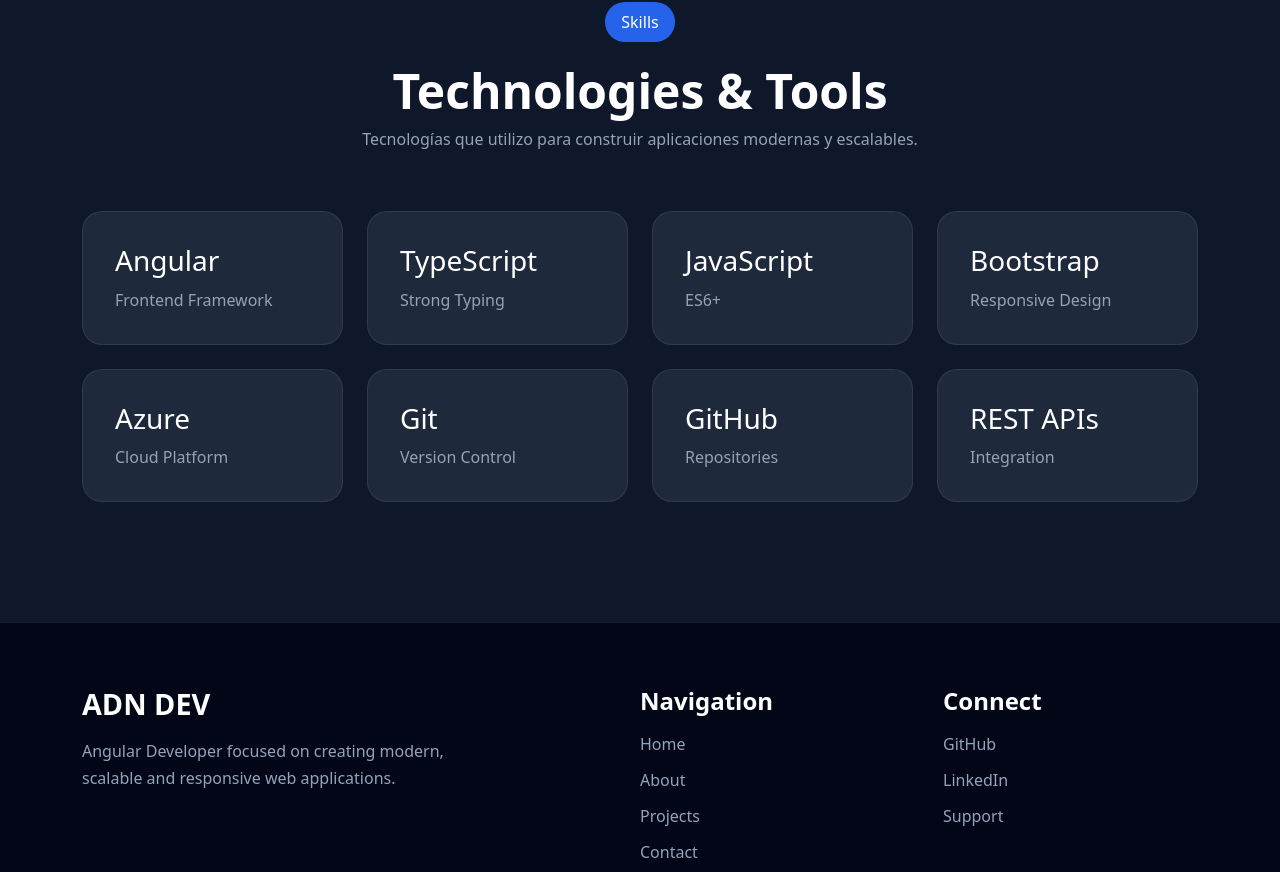
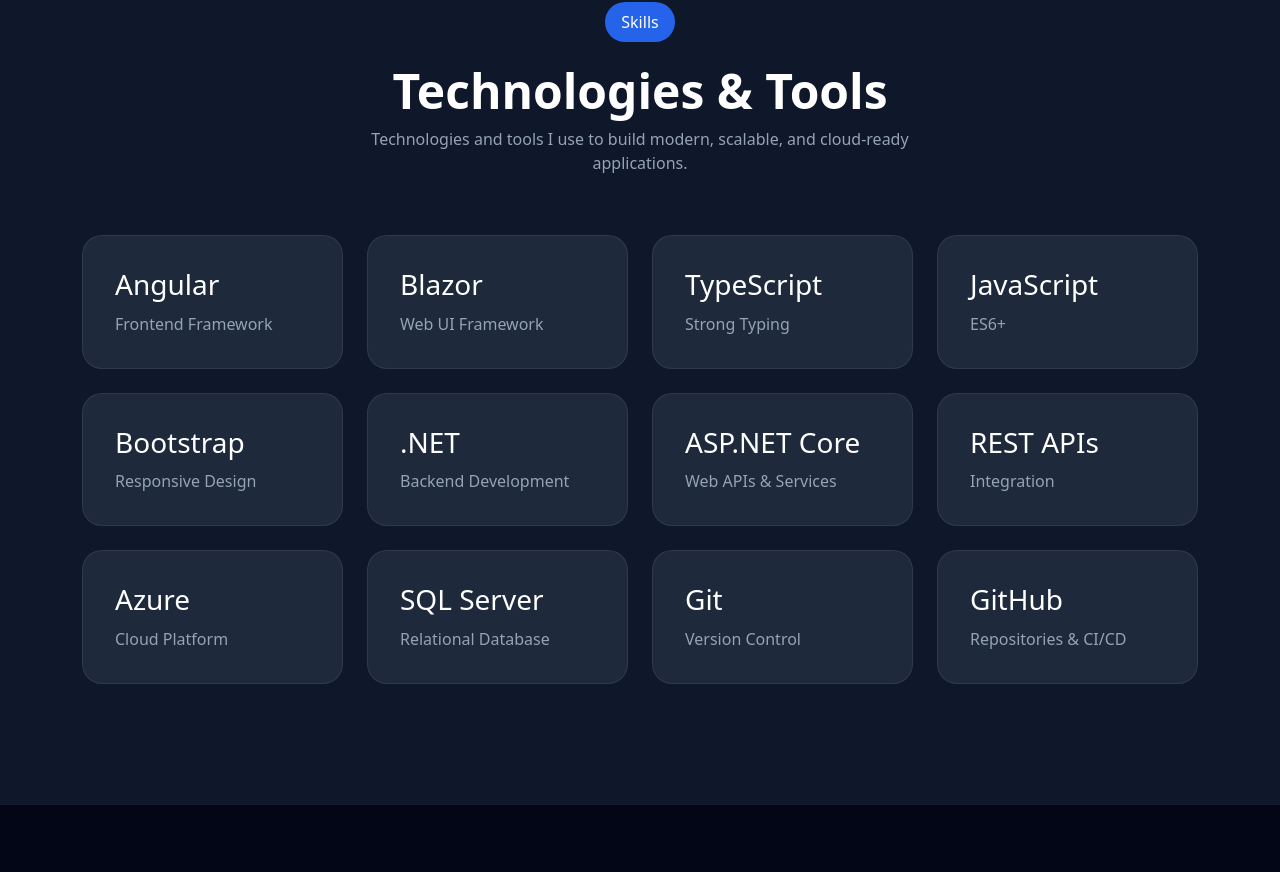
Before and after one commit to evidenciasponao/adn-dev, an Angular app: page / in a window 1280 px wide. Shown: the part 1000-1872 px from the top of the page. Built offline with nearby package versions, Linux system fonts and the light colour scheme.

Commit message:
Feat: update skills

```diff
--- a/src/app/pages/home/home.html
+++ b/src/app/pages/home/home.html
@@ -63,7 +63,7 @@
           <div class="hero-stats">
 
             <div>
-              <h4>3+</h4>
+              <h4>5+</h4>
               <span>Projects</span>
             </div>
 
--- a/src/app/pages/skills/skills.html
+++ b/src/app/pages/skills/skills.html
@@ -13,17 +13,24 @@
       </h2>
 
       <p>
-        Tecnologías que utilizo para construir
-        aplicaciones modernas y escalables.
+        Technologies and tools I use to build modern,
+        scalable, and cloud-ready applications.
       </p>
 
     </div>
 
     <div class="skills-grid">
 
+      <!-- Frontend -->
+
       <div class="skill-card">
         <h3>Angular</h3>
         <span>Frontend Framework</span>
+      </div>
+
+      <div class="skill-card">
+        <h3>Blazor</h3>
+        <span>Web UI Framework</span>
       </div>
 
       <div class="skill-card">
@@ -41,10 +48,38 @@
         <span>Responsive Design</span>
       </div>
 
+      <!-- Backend -->
+
+      <div class="skill-card">
+        <h3>.NET</h3>
+        <span>Backend Development</span>
+      </div>
+
+      <div class="skill-card">
+        <h3>ASP.NET Core</h3>
+        <span>Web APIs & Services</span>
+      </div>
+
+      <div class="skill-card">
+        <h3>REST APIs</h3>
+        <span>Integration</span>
+      </div>
+
+      <!-- Cloud -->
+
       <div class="skill-card">
         <h3>Azure</h3>
         <span>Cloud Platform</span>
       </div>
+
+      <!-- Database -->
+
+      <div class="skill-card">
+        <h3>SQL Server</h3>
+        <span>Relational Database</span>
+      </div>
+
+      <!-- Dev Tools -->
 
       <div class="skill-card">
         <h3>Git</h3>
@@ -53,12 +88,7 @@
 
       <div class="skill-card">
         <h3>GitHub</h3>
-        <span>Repositories</span>
-      </div>
-
-      <div class="skill-card">
-        <h3>REST APIs</h3>
-        <span>Integration</span>
+        <span>Repositories & CI/CD</span>
       </div>
 
     </div>
```
